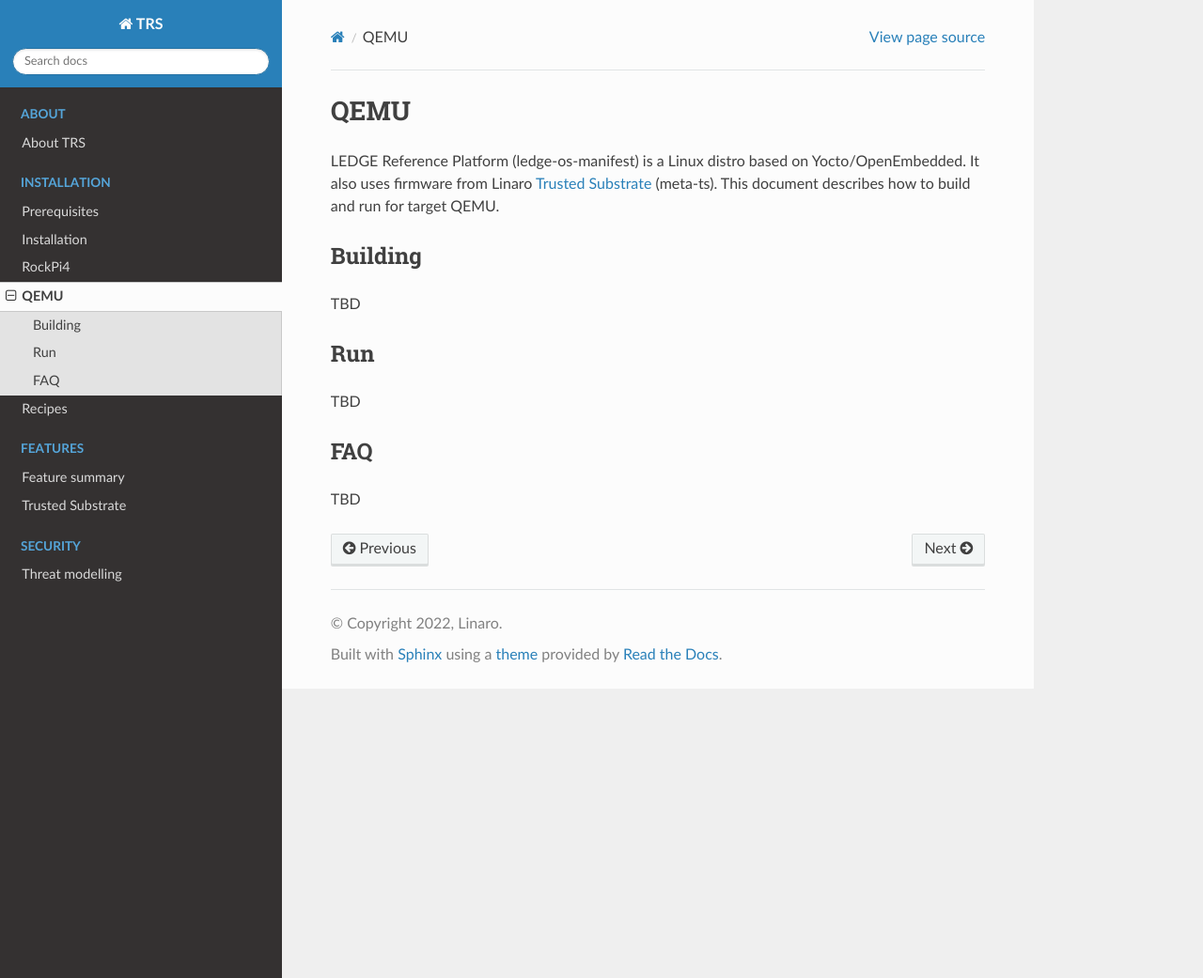
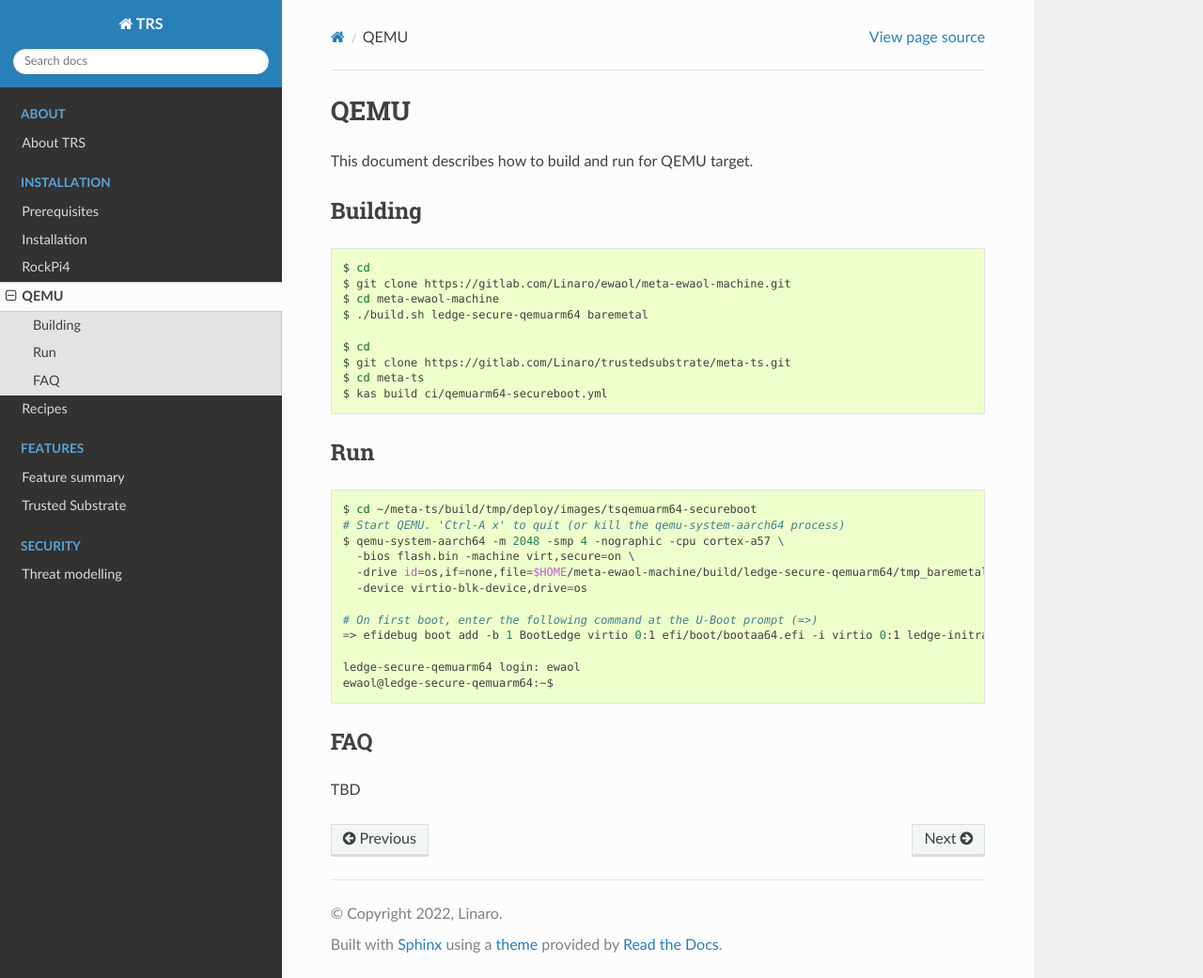
Before and after one commit to petegriffin/trs, a Sphinx documentation site: the page built from docs/install/qemu.rst, in a window 1280 px wide and 1041 px high. Shown: the whole window at 94% size. Built offline with Sphinx 7.4.7 and the Read the Docs theme 2.0.0, drawn with Linux system fonts in a browser that asks for light colours.

Commit message:
qemu.rst: update build instructions
Update build instructions for EWAOL with ledge security on QEMU.

Signed-off-by: Jerome Forissier <jerome.forissier@linaro.org>
Reviewed-by: Joakim Bech <joakim.bech@linaro.org>

```diff
--- a/docs/install/qemu.rst
+++ b/docs/install/qemu.rst
@@ -3,26 +3,40 @@
 QEMU
 ####
 
-LEDGE Reference Platform (ledge-os-manifest) is a Linux distro based on
-Yocto/OpenEmbedded. It also uses firmware from Linaro :ref:`Trusted Substrate`
-(meta-ts). This document describes how to build and run for target QEMU.
+This document describes how to build and run for QEMU target.
 
 Building
 ********
 
-..
-  [NEEDS_TO_BE_FIXED] - Empty section, see Rockpi4 as an example
+.. code-block:: bash
 
-TBD
+    $ cd
+    $ git clone https://gitlab.com/Linaro/ewaol/meta-ewaol-machine.git
+    $ cd meta-ewaol-machine
+    $ ./build.sh ledge-secure-qemuarm64 baremetal
+
+    $ cd
+    $ git clone https://gitlab.com/Linaro/trustedsubstrate/meta-ts.git
+    $ cd meta-ts
+    $ kas build ci/qemuarm64-secureboot.yml
 
 Run
 ***
 
-..
-  [NEEDS_TO_BE_FIXED] - Empty section, see Rockpi4 as an example
+.. code-block:: bash
 
-TBD
+    $ cd ~/meta-ts/build/tmp/deploy/images/tsqemuarm64-secureboot
+    # Start QEMU. 'Ctrl-A x' to quit (or kill the qemu-system-aarch64 process)
+    $ qemu-system-aarch64 -m 2048 -smp 4 -nographic -cpu cortex-a57 \
+      -bios flash.bin -machine virt,secure=on \
+      -drive id=os,if=none,file=$HOME/meta-ewaol-machine/build/ledge-secure-qemuarm64/tmp_baremetal/deploy/images/ledge-secure-qemuarm64/ewaol-baremetal-image-ledge-secure-qemuarm64.wic \
+      -device virtio-blk-device,drive=os
 
+    # On first boot, enter the following command at the U-Boot prompt (=>)
+    => efidebug boot add -b 1 BootLedge virtio 0:1 efi/boot/bootaa64.efi -i virtio 0:1 ledge-initramfs.rootfs.cpio.gz -s 'console=ttyAMA0,115200 console=tty0 root=UUID=6091b3a4-ce08-3020-93a6-f755a22ef03b rootwait panic=60' ; efidebug boot order 1 ; bootefi bootmgr
+
+    ledge-secure-qemuarm64 login: ewaol
+    ewaol@ledge-secure-qemuarm64:~$
 
 FAQ
 ***
@@ -30,5 +44,4 @@
 ..
   [NEEDS_TO_BE_FIXED] - Empty section, see Rockpi4 as an example
 
-
 TBD
```
